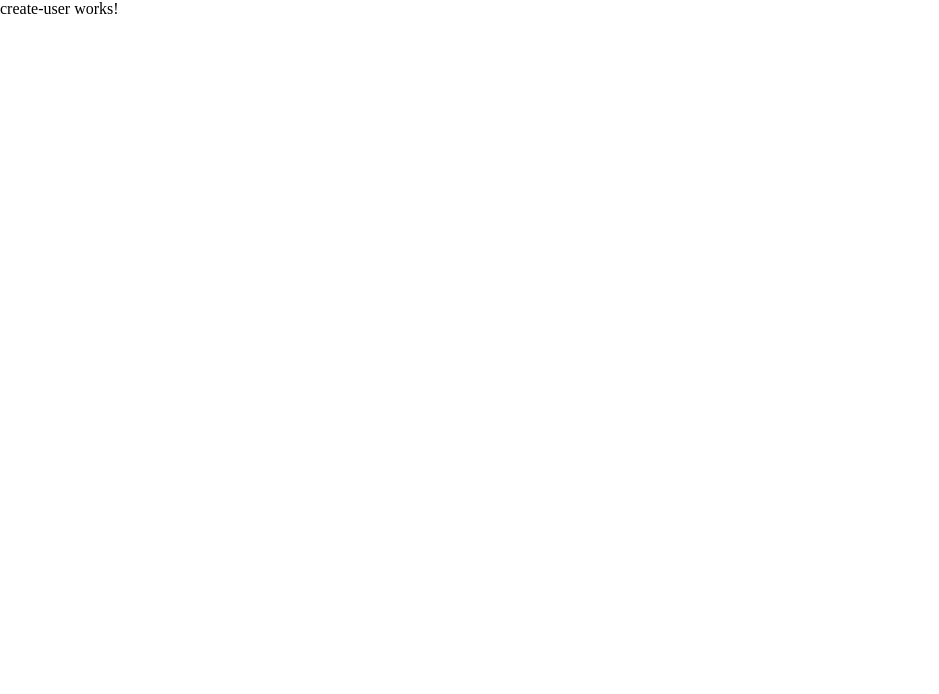
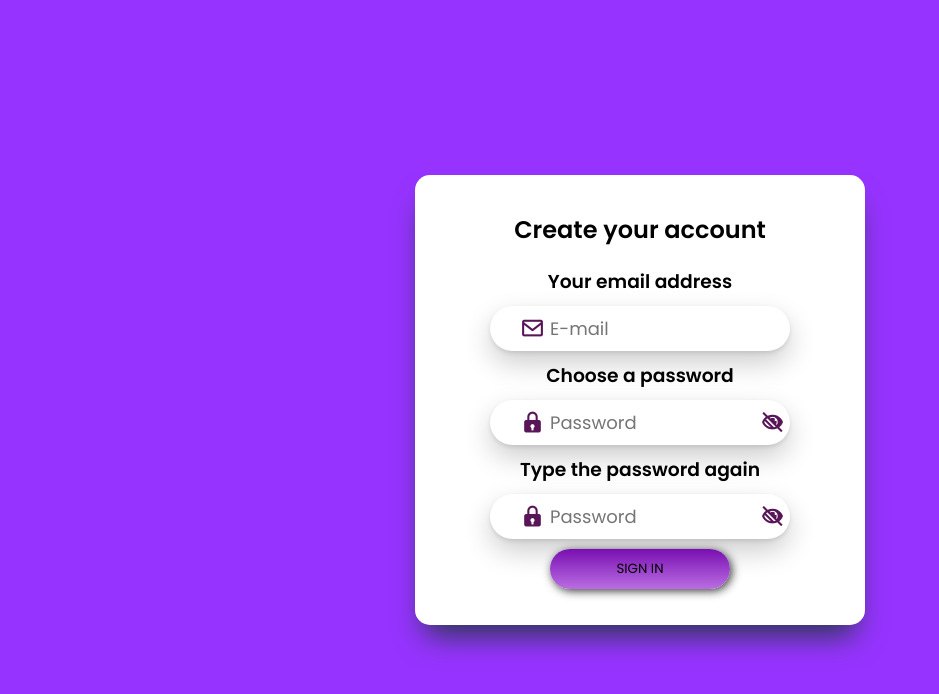
Before and after one commit to maluroojas/frameworks, an Angular app in the folder my-app/: page /create in a window 1280 px wide. Shown: the top 694 px of the page, without its empty margins (0-939 px from the left). Built offline with nearby package versions, Linux system fonts and the light colour scheme.

Commit message:
aula 27/04

```diff
--- a/my-app/src/app/app-routing.module.ts
+++ b/my-app/src/app/app-routing.module.ts
@@ -4,11 +4,13 @@ import { RouterModule, Routes } from '@angular/router';
 import { HeroComponent } from './compnents/hero/hero.component';
 import { LoginComponent } from './components/login/login.component';
 import { CreateUserComponent } from './components/create-user/create-user.component';
+import { DashboardComponent } from './components/dashboard/dashboard.component';
 
 const routes: Routes = [
 {path: 'heroes', component: HeroComponent},
 {path:'login', component: LoginComponent},
 {path: 'create', component: CreateUserComponent},
+{path: 'dashboard', component: DashboardComponent},
 {path:'', redirectTo: '/login', pathMatch: 'full'},
 {path: '**', component: PageNotFoundComponent},
 ];
--- a/my-app/src/app/app.module.ts
+++ b/my-app/src/app/app.module.ts
@@ -8,6 +8,7 @@ import { LoginComponent } from './components/login/login.component';
 import { FormsModule } from '@angular/forms';
 import { PageNotFoundComponent } from './components/page-not-found/page-not-found.component';
 import { CreateUserComponent } from './components/create-user/create-user.component';
+import { DashboardComponent } from './components/dashboard/dashboard.component';
 
 @NgModule({
   declarations: [
@@ -15,7 +16,8 @@ import { CreateUserComponent } from './components/create-user/create-user.compon
     HeroComponent,
     LoginComponent,
     PageNotFoundComponent,
-    CreateUserComponent
+    CreateUserComponent,
+    DashboardComponent
   ],
   imports: [
     BrowserModule,
--- a/my-app/src/app/components/create-user/create-user.component.css
+++ b/my-app/src/app/components/create-user/create-user.component.css
@@ -0,0 +1,97 @@
+@import url('https://fonts.googleapis.com/css2?family=Poppins:wght@100;200;300;400;500;600&display=swap');
+* {
+    font-family: 'Poppins', sans-serif;
+}
+
+h2 {
+margin:20px;
+}
+
+
+
+
+
+.container {
+    background: #9733FF;
+    height: 100vh;
+    display: flex;
+    justify-content: center;
+    align-items: center;
+}
+
+.login {
+    width: 450px;
+    height: 450px;
+    background: #fff;
+    border-radius: 15px;
+    box-shadow: rgb(38, 57, 77) 0px 20px 30px -10px;
+    display: flex;
+    flex-direction: column;
+    justify-content: center;
+    align-items: center;
+}
+
+.input {
+width: 300px;
+box-shadow: rgba(0, 0, 0, 0.2) 0px 12px 28px 0px, rgba(0, 0, 0, 0.1) 0px 2px 4px 0px, rgba(255, 255, 255, 0.05) 0px 0px 0px 1px inset;;
+margin: 10px;
+padding-left: 30px;
+height: 45px;
+border-radius: 60px;
+display: flex;
+align-items: center;
+}
+
+.input input {
+    border: none;
+    width: 210px;
+    color: #999;
+    height: 30px;
+    margin-left: 5px;
+    outline: none;
+    font-size: 18px;
+}
+
+i {
+font-size: 25px;
+color: linear gradient( #4201F1, #892AE8);
+color: #581558
+}
+
+
+
+
+
+.button {
+width: 180px;
+height: 40px;
+margin-bottom: 20px;
+border-radius: 40px;
+border: none;
+box-shadow: 2px 2px 10px #383838;
+background: linear-gradient(rgb(121, 15, 178), rgb(186, 110, 226));
+cursor: pointer;
+
+
+}
+
+.button:hover{
+    filter: brightness(140%);
+}
+
+h3 {
+    font-weight: 400px;
+}
+
+.sucess {
+    display: flex;
+    align-items: center;
+    gap: 10px;
+    background: rgb(44, 165, 54);
+    width: 300px;
+    padding: 5px;
+    border-radius: 8px;
+    box-shadow: 2px 2px 5px #383838;
+    margin-bottom: 5px;
+    height: 38px;
+}
--- a/my-app/src/app/components/create-user/create-user.component.html
+++ b/my-app/src/app/components/create-user/create-user.component.html
@@ -1 +1,33 @@
-<p>create-user works!</p>
+<div class="container">
+    <div class="login">
+        <h2>Create your account</h2>
+<div class="error" *ngIf="isError">
+    <i class="bx bxs-message-error"></i>
+    <span> Login or password is incorrect!</span>
+    </div>
+
+    <div class="sucess" *ngIf="isSucess">
+        <i class="bx bxs-message-square-check"></i>
+        <span> Login Aproved</span>
+    </div>
+        <h3>Your email address</h3>
+        <div class="input">
+            <i class='bx bx-envelope'></i>
+            <input type="text" name="login" id="login" placeholder="E-mail" [(ngModel)]="user" />
+        </div>
+        <h3>Choose a password</h3>
+        <div class="input">
+            <i class='bx bxs-lock'></i>
+            <input type="password" name="password" id="password" placeholder="Password" [(ngModel)]="pwd" />
+            <i class='bx bxs-low-vision'></i>
+        </div>
+        <h3>Type the password again</h3>
+        <div class="input">
+            <i class='bx bxs-lock'></i>
+            <input type="password" name="password" id="password" placeholder="Password" [(ngModel)]="pwd" />
+            <i class='bx bxs-low-vision'></i>
+        </div>
+
+        <button class="button" (click)="login()">SIGN IN</button>
+    </div>
+</div>
--- a/my-app/src/app/components/create-user/create-user.component.ts
+++ b/my-app/src/app/components/create-user/create-user.component.ts
@@ -6,5 +6,23 @@ import { Component } from '@angular/core';
   styleUrls: ['./create-user.component.css']
 })
 export class CreateUserComponent {
+  isError = false;
+  isSucess = false;
 
+  user = ""
+  pwd = ""
+
+  login(){
+  console.log("User= " +this.user + "Password =" +this.pwd)
+  if (this.user == "maluroojas" && this.pwd == "123") {
+    this.isError = false;
+    this.isSucess = true
+    console.log ("Login aprovado")
+  }
+
+  else {
+    this.isError = true;
+    this.isSucess = false;
+  }
+  }
 }
--- /dev/null
+++ b/my-app/src/app/components/dashboard/dashboard.component.css
@@ -0,0 +1,127 @@
+@import url("https://fonts.googleapis.com/css2?family=Poppins:wght@100;200;300;400;500;600;700&display=swap");
+
+* {
+  font-family: "Poppins", sans-serif;
+}
+
+.container {
+  margin: 0 auto;
+  width: 80%;
+  height: 100vh;
+  display: grid;
+  grid-template-columns: 300px 1fr;
+  grid-template-rows: 80px 1fr;
+}
+
+.menu {
+  background: #fff;
+  border: 1px solid black;
+}
+
+.content {
+  background: #f0f0f0;
+  border: 1px solid black;
+}
+
+.content .overview {
+  display: grid;
+  grid-template-columns: 1fr 1fr;
+  margin: 30px 20px;
+}
+
+.content .overview .box-dir {
+  display: flex;
+  justify-content: end;
+  gap: 10px;
+}
+
+.today {
+  width: 80px;
+  height: 30px;
+  border-radius: 20px;
+  text-align: center;
+  background: #d0d0d0;
+  color: #afafaf;
+  padding: 4px;
+}
+
+.month {
+  width: 80px;
+  height: 30px;
+  border-radius: 20px;
+  text-align: center;
+  background: #d0d0d0;
+  color: #afafaf;
+  padding: 4px;
+}
+
+.year {
+  width: 80px;
+  height: 30px;
+  border-radius: 20px;
+  text-align: center;
+  background: #d0d0d0;
+  color: #afafaf;
+  padding: 4px;
+}
+
+button{
+    border: 2px solid #3e87f0;
+    width: 100px;
+    height: 35px;
+    box-shadow: 1px 1px #afafaf;
+}
+
+.header1 {
+  background: #4375f9;
+  border: 1px solid black;
+  color: #fff;
+  display: flex;
+  justify-content: space-between;
+  align-items: center;
+  padding: 20px;
+}
+
+.header1 i {
+  font-size: 27px;
+}
+
+.header1 h2 {
+  font-weight: 400;
+}
+
+.header2 {
+  background: #fff;
+  border: 1px solid black;
+  display: grid;
+  grid-template-columns: 1fr 1fr;
+  align-items: center;
+  padding: 20px;
+}
+
+.header2 .box-dir{
+    display: flex;
+    justify-content: end;
+}
+
+.header2 i {
+  font-size: 20px;
+  color: #afafaf;
+  margin: 10px;
+}
+
+.menu ul {
+  margin-top: 20px;
+  margin-left: 30px;
+}
+
+.menu li {
+  padding: 10px;
+  list-style: none;
+}
+
+.menu li a {
+  text-decoration: none;
+  font: 20px;
+  color: #696969;
+}
--- /dev/null
+++ b/my-app/src/app/components/dashboard/dashboard.component.html
@@ -0,0 +1,44 @@
+<div class="container">
+
+<div class="header1">
+  <h2>dashboard</h2>
+  <i class="bx bx-menu"></i>
+</div>
+
+<div class="header2">
+  <div class="box-esq">
+    <i class="bx bxs-bell"></i>
+    <i class="bx bxs-envelope"></i>
+    <i class="bx bxs-cog"></i>
+  </div>
+
+  <div class="box-dir">
+    <i class="bx bx-search"></i>
+    <i class="bx bxs-rocket"></i>
+  </div>
+</div>
+
+<div class="menu">
+  <ul>
+    <li><a href="#">dashboard</a></li>
+    <li><a href="#">charts</a></li>
+    <li><a href="#">tables</a></li>
+    <li><a href="#">forms</a></li>
+    <li><a href="#">UI elements</a></li>
+  </ul>
+</div>
+
+<div class="content">
+  <div class="overview">
+    <div class="box-esq">
+      <h2>Overview</h2>
+    </div>
+    <div class="box-dir">
+      <div class="today">today</div>
+      <div class="month">month</div>
+      <div class="year">year</div>
+      <button>log out</button>
+    </div>
+  </div>
+  <div class="cards"></div>
+</div>
--- a/my-app/src/app/components/page-not-found/page-not-found.component.css
+++ b/my-app/src/app/components/page-not-found/page-not-found.component.css
@@ -1,8 +1,12 @@
+@import url('https://fonts.googleapis.com/css2?family=Poppins:wght@100;200;300;400;500;600&display=swap');
+* {
+    font-family: 'Poppins', sans-serif;
+}
+
 body {
     margin: 0;
     padding: 0;
-    background-color: #653b83;
-    font-family: Arial, sans-serif;
+    background:linear-gradient(#ff82f3, #5f0378);
   }
 
   .container {
@@ -18,14 +22,15 @@ body {
 
   .error-code {
     font-size: 72px;
-    font-weight: bold;
+    font-weight:bolder;
   }
 
   .error-description {
-    font-size: 24px;
+    font-size: 29px;
+
   }
 
   .error-image {
+    margin-left: 70px;
     background-image: url(./img/gato.gif);
-    margin-left: 70px;
   }
--- a/my-app/src/app/components/page-not-found/page-not-found.component.html
+++ b/my-app/src/app/components/page-not-found/page-not-found.component.html
@@ -1,4 +1,3 @@
-
 <head>
   <title>Error 404 - Page Not Found</title>
 </head>
@@ -7,8 +6,8 @@
     <div class="error-message">
       <div class="error-code">Error 404</div>
       <div class="error-description">
-        <br> The page you are looking for does not exist.<br>
-        You may have entered the wrong address.
+        <br> The page you are looking for does not exist,<br>
+      you may have entered the wrong address.
       </div>
     </div>
     <div class="error-image">
```
Also changed, not shown: my-app/src/app/components/dashboard/dashboard.component.ts (added, +10 -0 lines).
